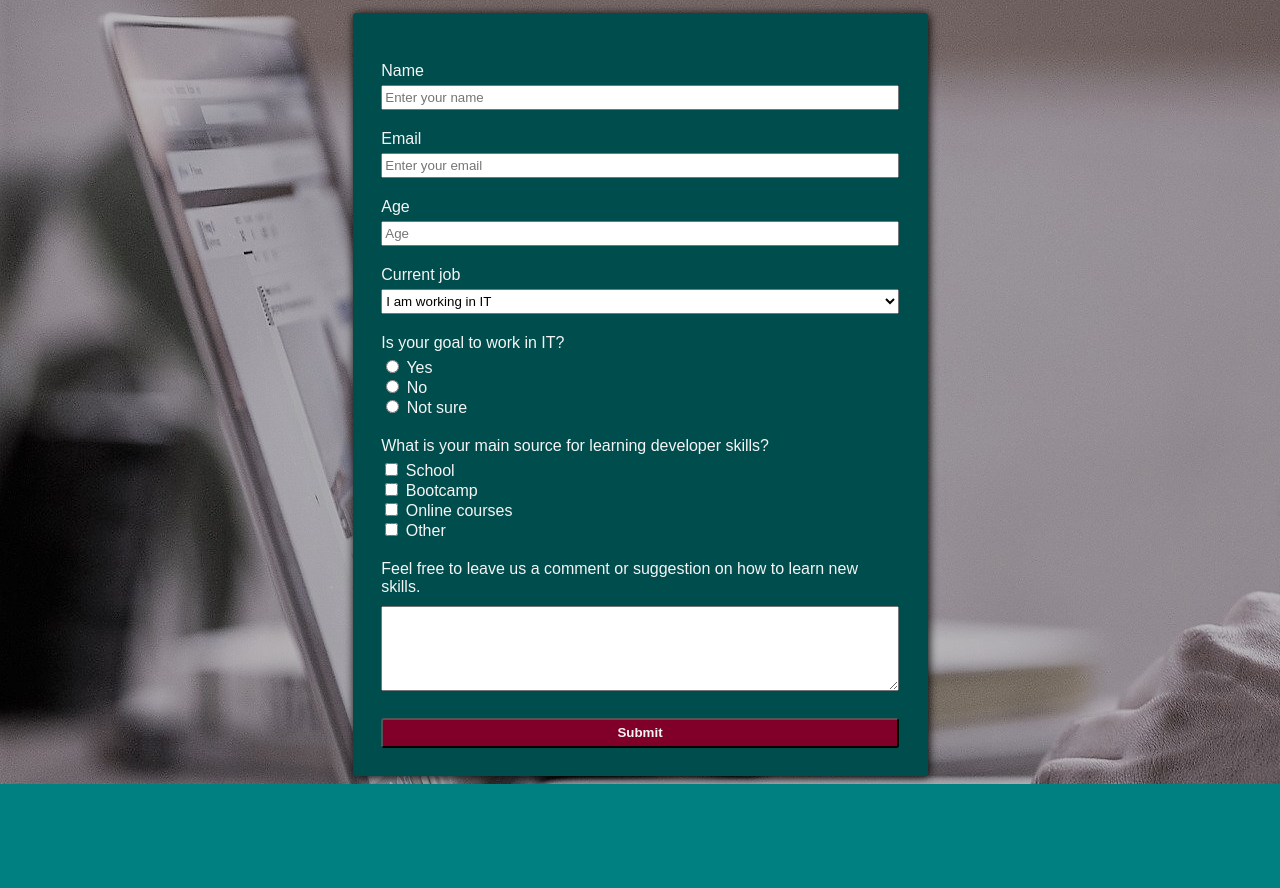
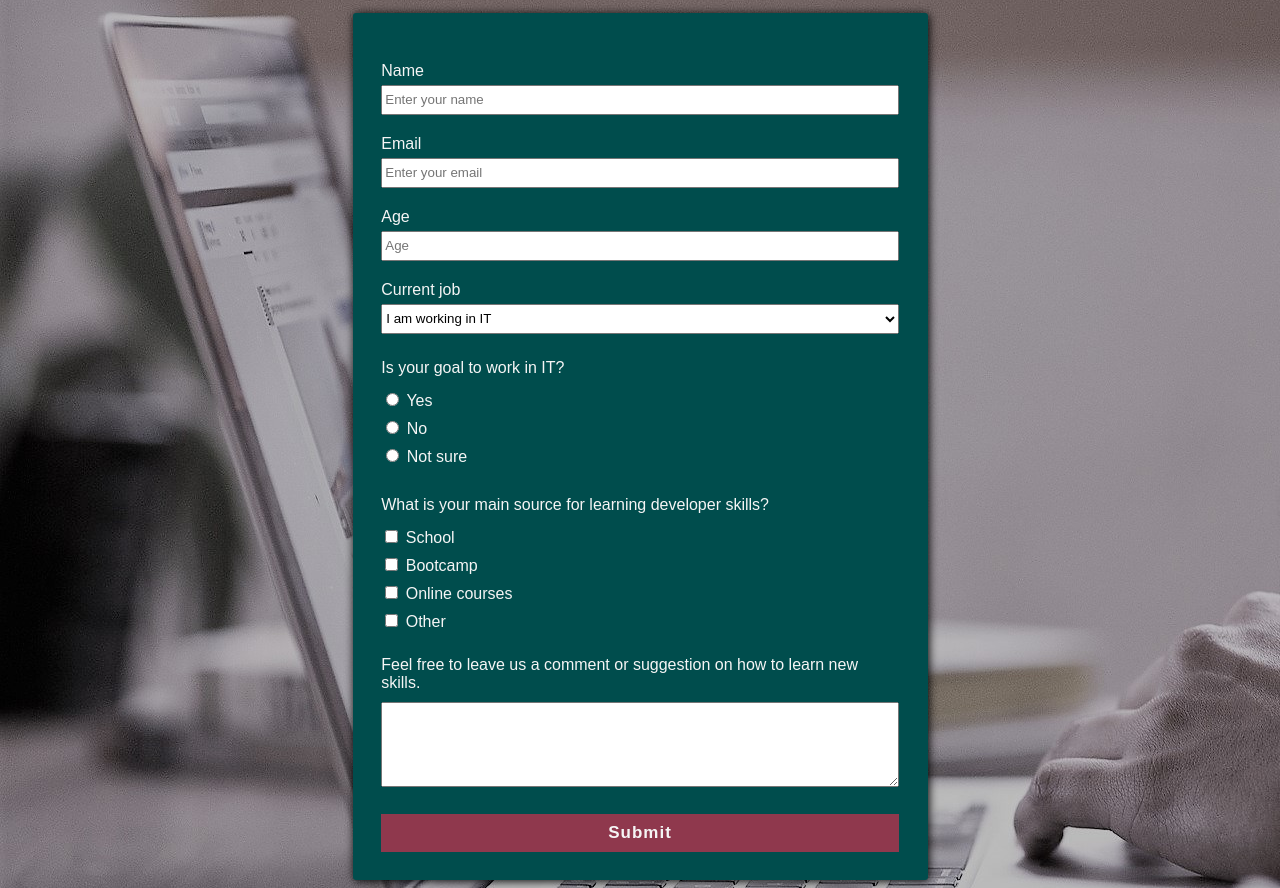
Before and after one commit to HALAMHA/freeCodeCamp---Survey-Form, a plain HTML site: page index.html in a window 1280 px wide. Shown: the part 101-989 px from the top of the page. Before the commit the page ends 885 px from the top, so only its background shows below. Drawn offline with Linux system fonts and the light colour scheme.

Commit message:
Small styling changes

```diff
--- a/index.html
+++ b/index.html
@@ -3,7 +3,7 @@
   <head>
     <meta charset="UTF-8" />
     <meta name="viewport" content="width=device-width, initial-scale=1.0" />
-    <title>Document</title>
+    <title>Survey Form</title>
     <link rel="stylesheet" href="style.css" />
   </head>
   <body>
@@ -62,7 +62,7 @@
           </select>
         </div>
 
-        <div class="form-item">
+        <div class="form-item" id="radio">
           <p class="question">Is your goal to work in IT?</p>
           <input type="radio" id="future-yes" name="future" value="yes" />
           <label for="yes">Yes</label><br />
@@ -72,7 +72,7 @@
           <label for="maybe">Not sure</label>
         </div>
 
-        <div class="form-item">
+        <div class="form-item" id="checkbox">
           <p class="question">What is your main source for learning developer skills?</p>
           <input type="checkbox" id="school" name="sources" value="school"/>
           <label for="school">School</label><br>
--- a/style.css
+++ b/style.css
@@ -38,7 +38,7 @@ form {
   width: 100%;
   box-sizing: border-box;
   margin-top: 5px;
-  height: 25px;
+  height: 30px;
 }
 
 #comment {
@@ -50,11 +50,18 @@ form {
 }
 
 #submit {
-  background-color: #80002a;
+  background-color: #8f384d;
   color: whitesmoke;
   font-weight: bold;
-  border-radius: 3px;
-  height: 30px;
+  font-size: 17px;
+  letter-spacing: 1px;
+  height: 38px;
+  border-style: none;
+}
+
+#submit:hover {
+  background-color: #6e2b3b;
+  cursor: pointer;
 }
 
 #name:focus,
@@ -62,6 +69,11 @@ form {
 #number:focus,
 #dropdown:focus,
 #comment:focus {
-  outline: solid lightgreen;
+  outline: solid 3px #a54058;
   border: none;
 }
+
+#checkbox,
+#radio {
+  line-height: 28px;
+}
```
